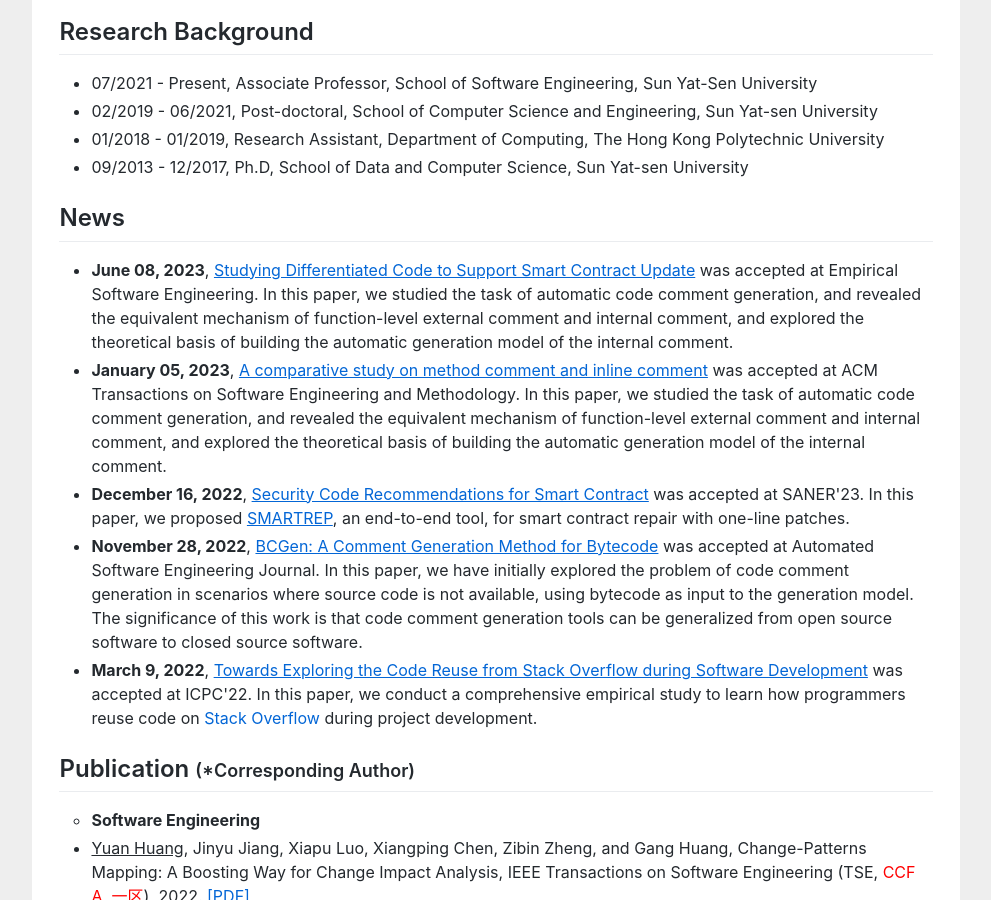
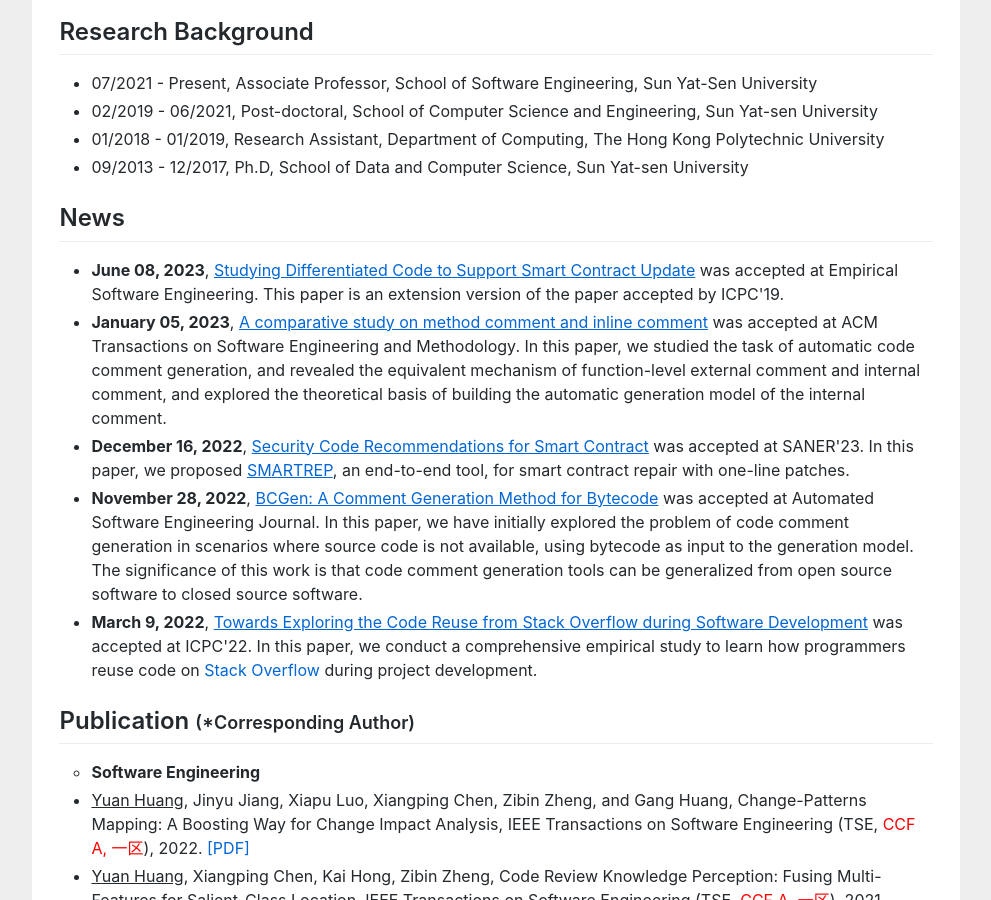
Before and after one commit to huangyuan-hy/huangyuan-hy.github.io, a Jekyll site: the page index.html, which Jekyll copies as it is, in a window 1280 px wide and 900 px high, scrolled down 617 px. Shown: the whole window, without its empty margins (144-1135 px from the left). Built offline with Jekyll 4.4.1, drawn with Linux system fonts in a browser that asks for light colours.

Commit message:
Update index.html

```diff
--- a/index.html
+++ b/index.html
@@ -81,8 +81,8 @@ gtag('config', 'UA-158965281-1');
 
 				<h2>News</h2>
 					<ul>
-						<li><b>June 08, 2023</b>,  <a href=""><u>Studying Differentiated Code to Support Smart Contract Update</u></a> was accepted at Empirical Software Engineering. In this paper,
-							we studied the task of automatic code comment generation, and revealed the equivalent mechanism of function-level external comment and internal comment, and explored the theoretical basis of building the automatic generation model of the internal comment.</li>
+						<li><b>June 08, 2023</b>,  <a href=""><u>Studying Differentiated Code to Support Smart Contract Update</u></a> was accepted at Empirical Software Engineering.
+							This paper is an extension version of the paper accepted by ICPC'19.</li>
 
 
 						<li><b>January 05, 2023</b>,  <a href="https://dl.acm.org/doi/pdf/10.1145/3582570"><u>A comparative study on method comment and inline comment</u></a> was accepted at ACM Transactions on Software Engineering and Methodology. In this paper,
```
